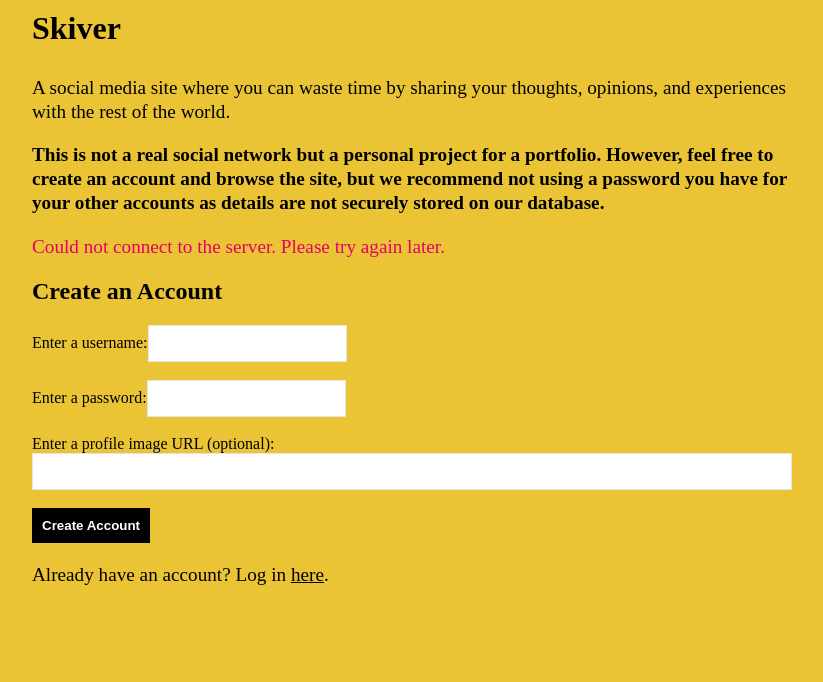
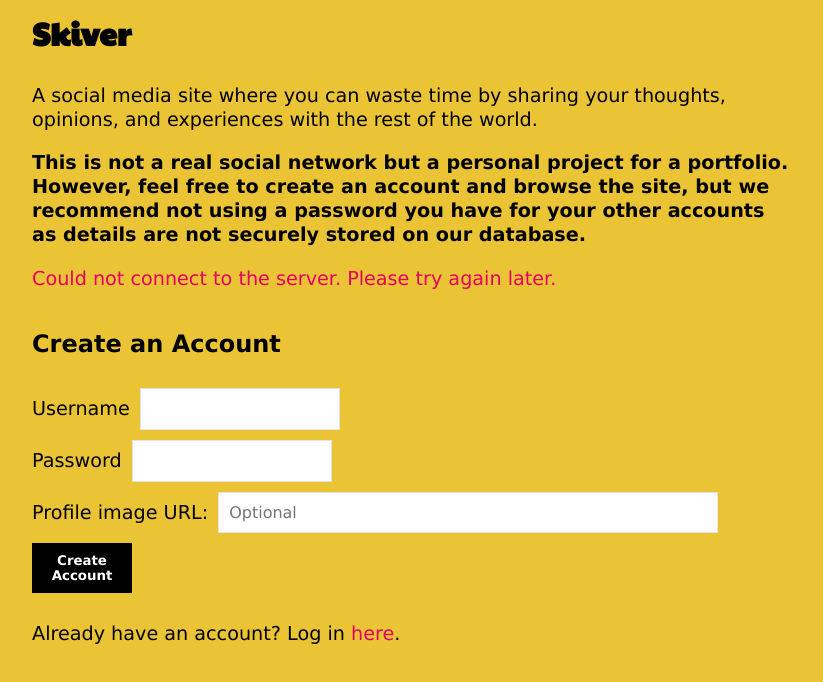
Before and after one commit to johnnyfwk/skiver-frontend, a React (Create React App) app: page / in a window 1280 px wide. Both pictures are taken after a click on the element "here". Shown: the top 682 px of the page, without its empty margins (228-1051 px from the left). Built offline with nearby package versions, Linux system fonts and the light colour scheme; no server answers.

Commit message:
index: Changed layout of form inputs and error messages.

```diff
--- a/public/index.html
+++ b/public/index.html
@@ -4,6 +4,9 @@
     <meta charset="utf-8" />
     <meta name="viewport" content="width=device-width, initial-scale=1" />
     <meta name="description" content="Skiver.co.uk is still in the womb being developed." />
+    <link rel="preconnect" href="https://fonts.googleapis.com">
+    <link rel="preconnect" href="https://fonts.gstatic.com" crossorigin>
+    <link href="https://fonts.googleapis.com/css2?family=Paytone+One&display=swap" rel="stylesheet">
     <!--
       manifest.json provides metadata used when your web app is installed on a
       user's mobile device or desktop. See https://developers.google.com/web/fundamentals/web-app-manifest/
--- a/src/App.css
+++ b/src/App.css
@@ -1,12 +1,14 @@
 * {
   box-sizing: border-box;
   text-decoration: none;
+  font-family:Verdana, Geneva, Tahoma, sans-serif
 }
 
 :root {
   --white: #ffffff;
   --saffron: #eac435;
   --black: #000000;
+  --grey: #919191;
   --light-grey: #e4e4e4;
   --razzmatazz: #e40066;
 }
@@ -67,6 +69,7 @@ header a:visited {
 }
 
 #logo {
+  font-family: 'Paytone One', sans-serif;
   color: var(--black);
   font-size: 2rem;
   font-weight: bold;
@@ -89,24 +92,47 @@ button {
   cursor: pointer;
 }
 
-#home {
-  display: grid;
-  gap: 20px;
+#log-in-username,
+#log-in-password,
+#register-username,
+#register-password {
+  width: 200px;
+  font-size: 1.1rem;
 }
 
-#search-bar {
-  border: 2px solid var(--black);
-  border-radius: 10px;
-  font-size: 1.4rem;
+#register-profile-image-url {
+  width: 100%;
+  max-width: 500px;
 }
 
 .switch-forms-link {
-  text-decoration: underline;
+  color: var(--razzmatazz);
   cursor: pointer;
 }
 
 .switch-forms-link:hover {
   text-decoration: none;
+  color: var(--black);
+}
+
+#form-log-in,
+#form-create-an-account {
+  display: grid;
+  gap: 10px;
+}
+
+#form-log-in-username,
+#form-log-in-password,
+#form-create-an-account-username,
+#form-create-an-account-password,
+#form-create-an-account-image-url {
+  display: flex;
+  flex-direction: column;
+  gap: 10px;
+}
+
+#index button {
+  width: 100px;
 }
 
 .success {
@@ -117,6 +143,17 @@ button {
   color: var(--razzmatazz);
 }
 
+#home {
+  display: grid;
+  gap: 20px;
+}
+
+#search-bar {
+  border: 2px solid var(--black);
+  border-radius: 10px;
+  font-size: 1.2rem;
+}
+
 #search-bar {
   width: 100%;
 }
@@ -124,6 +161,7 @@ button {
 textarea {
   width: 100%;
   height: 100px;
+  font-size: 1.2rem;
 }
 
 textarea,
@@ -132,9 +170,9 @@ input {
   border-radius: 0px;
 }
 
-
 .url-input {
   width: 100%;
+  font-size: 1rem;
 }
 
 textarea,
@@ -220,7 +258,7 @@ input {
 }
 
 #edit-post-body-characters {
-  color: var(--black);
+  color: var(--grey);
 }
 
 #single-post-edit-and-delete-post-buttons {
@@ -242,6 +280,11 @@ input {
   justify-content: end;
   gap: 10px;
 }
+
+label {
+  font-size: 1.2rem;
+}
+
 
 .comment-card  {
   background: var(--white);
@@ -280,7 +323,7 @@ input {
 }
 
 #comment-card-timestamp {
-  color: var(--black);
+  color: var(--grey);
 }
 
 #comment-card-body {
@@ -372,3 +415,14 @@ input {
   padding: 0px 15px;
   font-weight: bold;
 }
+
+@media screen and (min-width: 425px) {
+    #form-log-in-username,
+    #form-log-in-password,
+    #form-create-an-account-username,
+    #form-create-an-account-password,
+    #form-create-an-account-image-url {
+      flex-direction: row;
+      align-items: center;
+    }
+}
--- a/src/components/CommentCard.jsx
+++ b/src/components/CommentCard.jsx
@@ -111,7 +111,7 @@ export default function CommentCard( {comment, users, username, isCommentEditedS
     const time = dateAndTime.slice(11);
 
     return (
-        <div className="comment-card">
+        <div className="comment-card" loading="lazy">
             <div id="comment-card-owner-image-username-and-timestamp">
                 <Link to={`/profile/${comment.owner}`}>
                     <img id="comment-card-owner-profile-image" src={userAccount[0]?.profile_image_url} alt="image"></img>
--- a/src/components/Home.jsx
+++ b/src/components/Home.jsx
@@ -10,8 +10,6 @@ export default function Home( {users, setUsers, posts, setPosts} ) {
     const [ isPostsLoading, setIsPostsLoading ] = useState( true );
     const [ isPostsLoadedSuccessfully, setIsPostsLoadedSuccessfully ] = useState( null );
     const [ searchResults, setSearchResults ] = useState( [] );
-
-    // console.log(username)
 
     const navigate = useNavigate();
     useEffect(() => {
--- a/src/components/Index.jsx
+++ b/src/components/Index.jsx
@@ -102,11 +102,13 @@ export default function Index( {users, setUsers} ) {
 
     function onChangeLogInUsernameInput(event) {
         setUserLoggedInSuccessfully(null);
+        setIsLogInPasswordCorrect(null);
         setLogInUsernameInput(event.target.value);
     }
 
     function onChangeLogInPasswordInput(event) {
-        setIsLogInPasswordCorrect(null)
+        setIsLogInPasswordCorrect(null);
+        setUserLoggedInSuccessfully(null);
         setLogInPasswordInput(event.target.value);
     }
 
@@ -142,7 +144,7 @@ export default function Index( {users, setUsers} ) {
     }
 
     return (
-        <main>
+        <main id="index">
             <p>A social media site where you can waste time by sharing your thoughts, opinions, and experiences with the rest of the world.</p>
             <strong>This is not a real social network but a personal project for a portfolio. However, feel free to create an account and browse the site, but we recommend not using a password you have for your other accounts as details are not securely stored on our database.</strong>
 
@@ -152,7 +154,9 @@ export default function Index( {users, setUsers} ) {
                 ? <form autoComplete="off" id="form-log-in" onSubmit={handleSubmitLogIn}>
                     <h2>Log In</h2>
 
-                    <label htmlFor="log-in-username">Username:</label>
+                    <div id="form-log-in-username">
+                        <label htmlFor="log-in-username">Username</label>
+
                         <input
                             autoComplete="off"
                             type="text"
@@ -166,10 +170,11 @@ export default function Index( {users, setUsers} ) {
                         {userLoggedInSuccessfully === null || userLoggedInSuccessfully === true
                             ? null
                             : <span className="error">User does not exist.</span>}
+                    </div>
 
-                    <br /><br />
+                    <div id="form-log-in-password">
+                        <label htmlFor="log-in-password">Password</label>
 
-                    <label htmlFor="log-in-password">Password:</label>
                         <input
                             autoComplete="off"
                             type="password"
@@ -183,8 +188,7 @@ export default function Index( {users, setUsers} ) {
                         {isLogInPasswordCorrect === null || isLogInPasswordCorrect === true
                             ? null
                             : <span className="error">Password is incorrect.</span>}
-
-                    <br /><br />
+                    </div>
 
                     <button disabled={logInUsernameInput.length === 0 || logInPasswordInput.length === 0 || !getUsernamesSuccessful}>Log In</button>
 
@@ -193,7 +197,10 @@ export default function Index( {users, setUsers} ) {
 
                 : <form autoComplete="off" id="form-create-an-account" onSubmit={handleSubmitCreateAnAccount}>
                     <h2>Create an Account</h2>
-                    <label htmlFor="register-username">Enter a username:</label>
+
+                    <div id="form-create-an-account-username">
+                        <label htmlFor="register-username">Username</label>
+
                         <input
                             autoComplete="off"
                             type="text"
@@ -213,10 +220,11 @@ export default function Index( {users, setUsers} ) {
                         {usernameContainsOnlyLetters === null || usernameContainsOnlyLetters === true
                             ? null
                             : <span className="error">Usernames can only contain letters.</span>}
+                    </div>
 
-                    <br /><br />
+                    <div id="form-create-an-account-password">
+                        <label htmlFor="register-password">Password</label>
 
-                    <label htmlFor="register-password">Enter a password:</label>
                         <input
                             autoComplete="off"
                             type="password"
@@ -226,11 +234,11 @@ export default function Index( {users, setUsers} ) {
                             onChange={onChangeRegisterPasswordInput}
                             maxLength="20">
                         </input>
+                    </div>
 
-                    <br /><br />
+                    <div id="form-create-an-account-image-url">
+                        <label htmlFor="register-profile-image">Profile image URL:</label>
 
-                    <label htmlFor="register-profile-image">Enter a profile image URL (optional):</label>
-                    <br />
                         <input
                             autoComplete="off"
                             type="text"
@@ -238,18 +246,18 @@ export default function Index( {users, setUsers} ) {
                             className="url-input"
                             name="register-profile-image-url"
                             value={registerProfileImageUrlInput}
-                        onChange={onChangeRegisterProfileImageUrlInput}>
+                            onChange={onChangeRegisterProfileImageUrlInput}
+                            placeholder="Optional">
                         </input>
 
                         {isProfileImageUrlInputValid === null || isProfileImageUrlInputValid === true
                             ? null
                             : <span className="error">Please enter a valid image URL.</span>}
+                    </div>
 
                     {isUsernameRegisteredSuccessfully === null || isUsernameRegisteredSuccessfully === true
                             ? null
                             : <p className="error">Account could not be created.</p>}
-
-                    <br /><br />
 
                     <button disabled={!isUsernameAvailable || !usernameContainsOnlyLetters || !getUsernamesSuccessful || registerPasswordInput.length === 0}>Create Account</button>
 
--- a/src/components/PostCard.jsx
+++ b/src/components/PostCard.jsx
@@ -6,7 +6,7 @@ export default function PostCard( {post, users} ) {
     })
 
     return (
-        <Link to={`/posts/${post.post_id}`} className="post-card">
+        <Link to={`/posts/${post.post_id}`} className="post-card" loading="lazy">
             <div id="post-card-owner-profile-image-and-username">
                 <img id="post-card-owner-profile-image" src={userAccount[0]?.profile_image_url} alt="image"></img>
                 <div id="post-card-owner-username">{post.username}</div>
```
Lines whose indentation alone changed are shown as unchanged.
